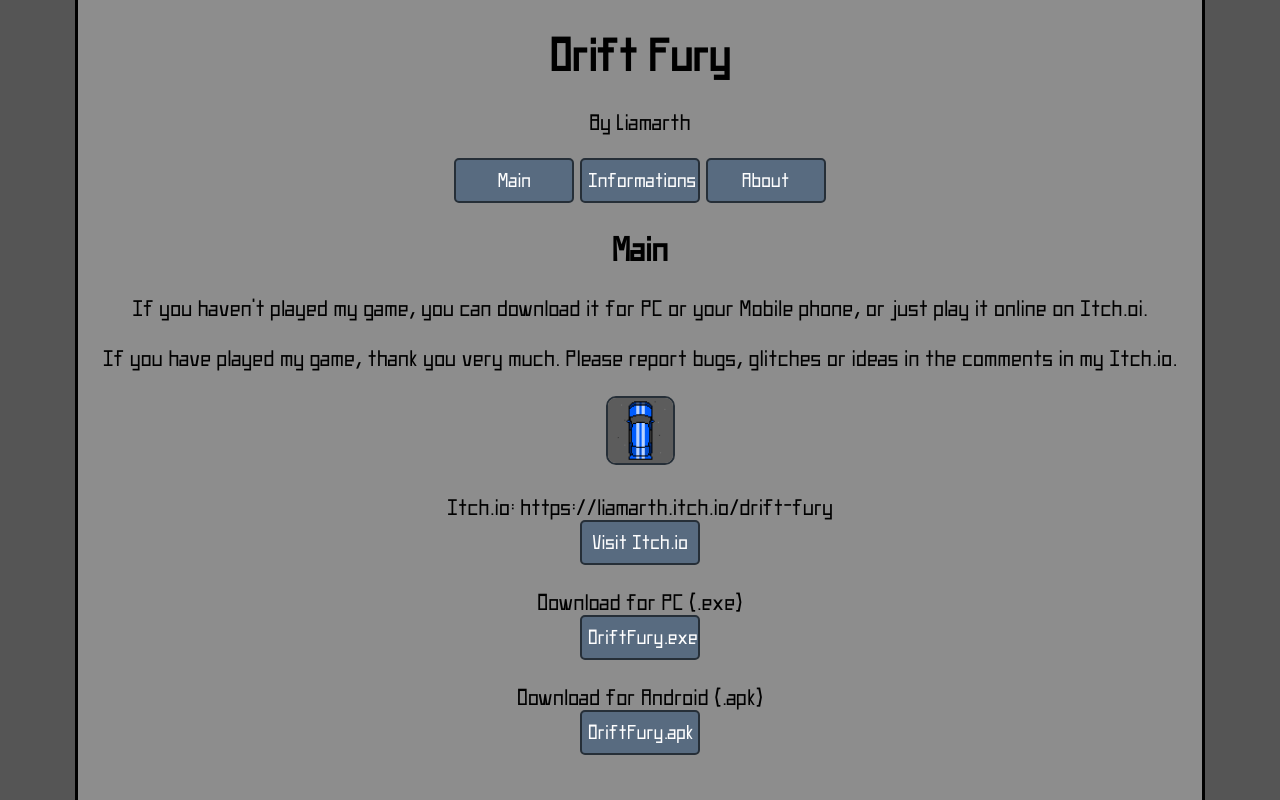
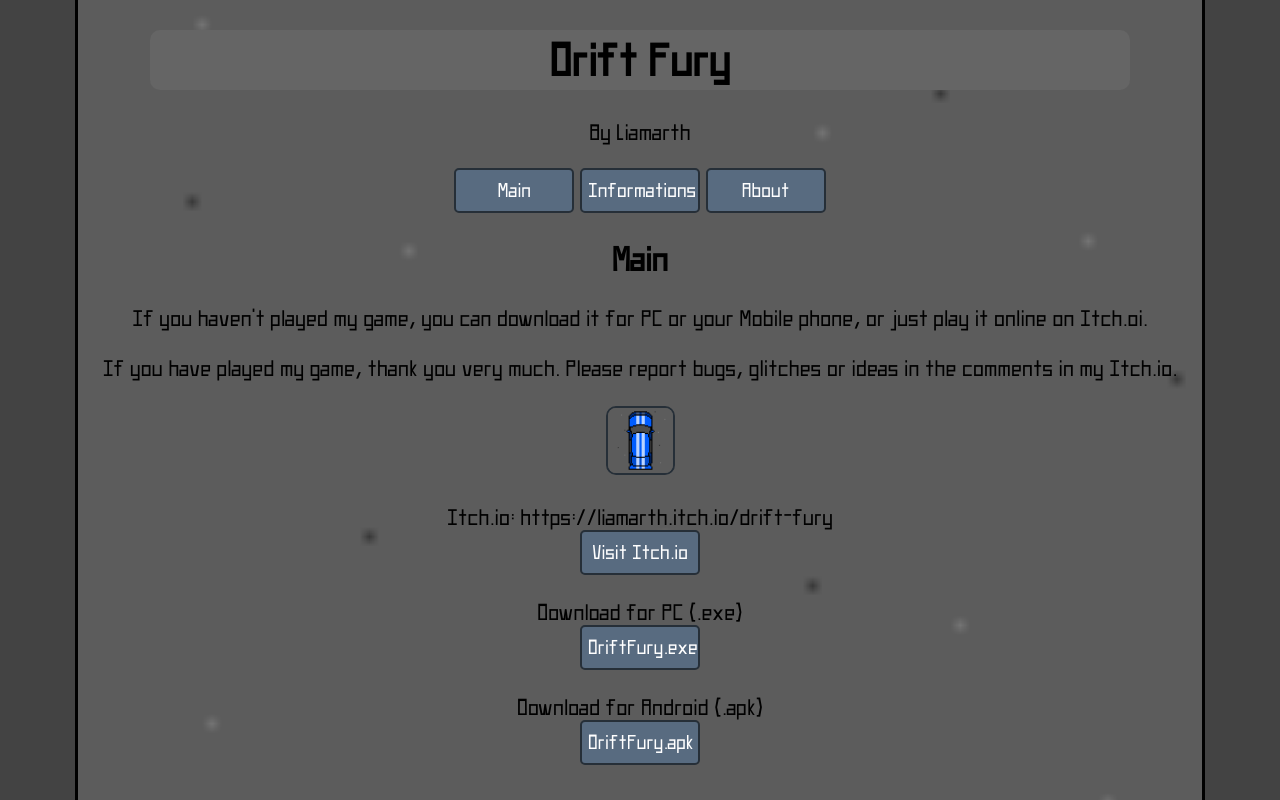
Before and after one commit to Liamarth/drift-fury, a plain HTML site: page index.html in a window 1280 px wide. Drawn offline with Linux system fonts and the light colour scheme.

Commit message:
MoreImprovements

```diff
--- a/Style.css
+++ b/Style.css
@@ -1,5 +1,7 @@
 body {
-    background-color: #8d8d8d;
+    background-image: url('Background.png');
+    background-size: cover;
+    background-position: center;
     text-align: center;
     font-family: font;
     font-size: 22.5px;
@@ -41,7 +43,7 @@ button {
     bottom: 0;
     left: 0;
     width: 75px;
-    background-color: #555555;
+    background-color: #434343;
     border: 0px solid black;
     border-right-width: 3px;
     border-right-color: black;
@@ -53,7 +55,7 @@ button {
     bottom: 0;
     right: 0;
     width: 75px;
-    background-color: #555555;
+    background-color: #434343;
     border: 0px solid black;
     border-left-width: 3px;
     border-left-color: black;
@@ -70,3 +72,10 @@ img {
     height: 65px;
     border: 2.5px solid #262f38;
 }
+
+.highlight {
+    display: inline-block;
+    background-color: #656565;
+    padding: 5px 400px;
+    border-radius: 10px;
+}
--- a/index.html
+++ b/index.html
@@ -14,7 +14,7 @@
     <div class="main-content">
 
         <h1>
-            Drift Fury
+            <span class="highlight">Drift Fury</span>
         </h1>
         <p>
             By Liamarth
```
Also changed, not shown: Background.png (added).
